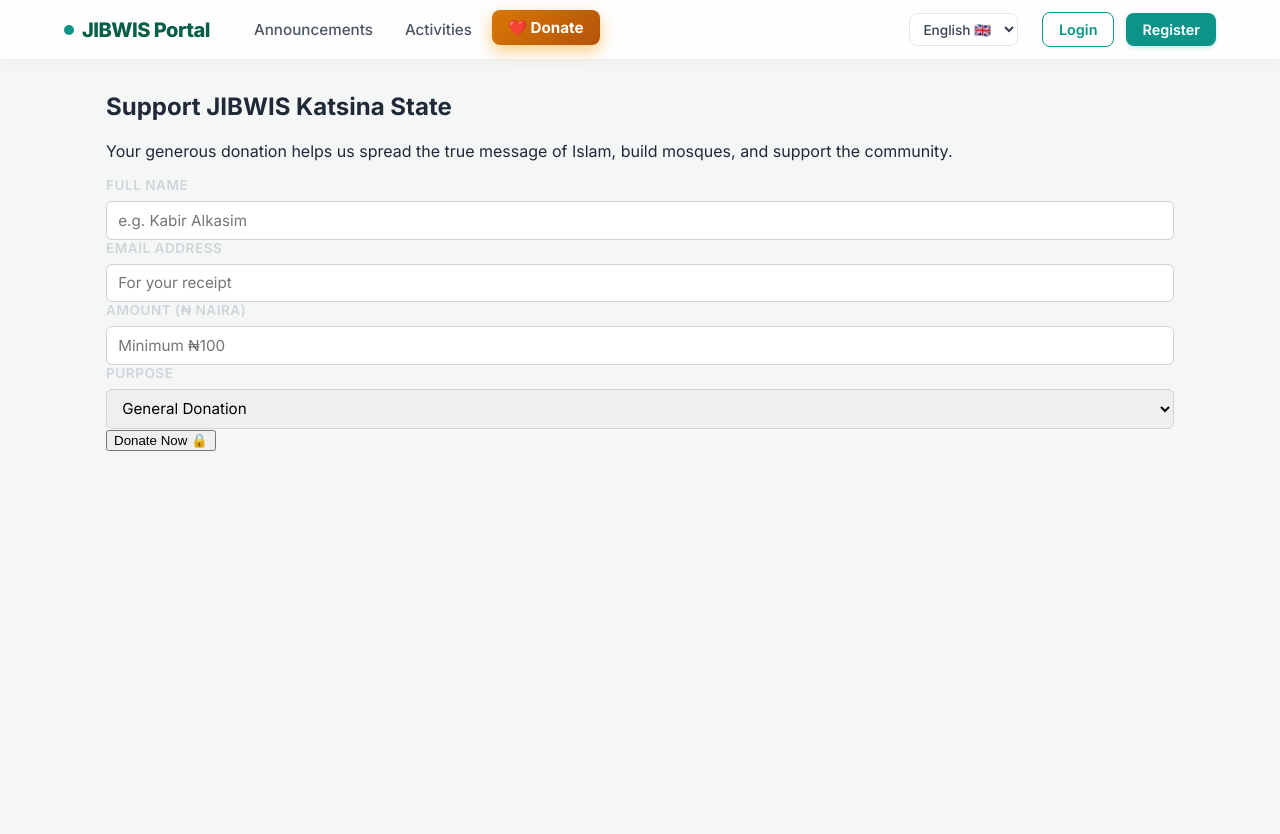
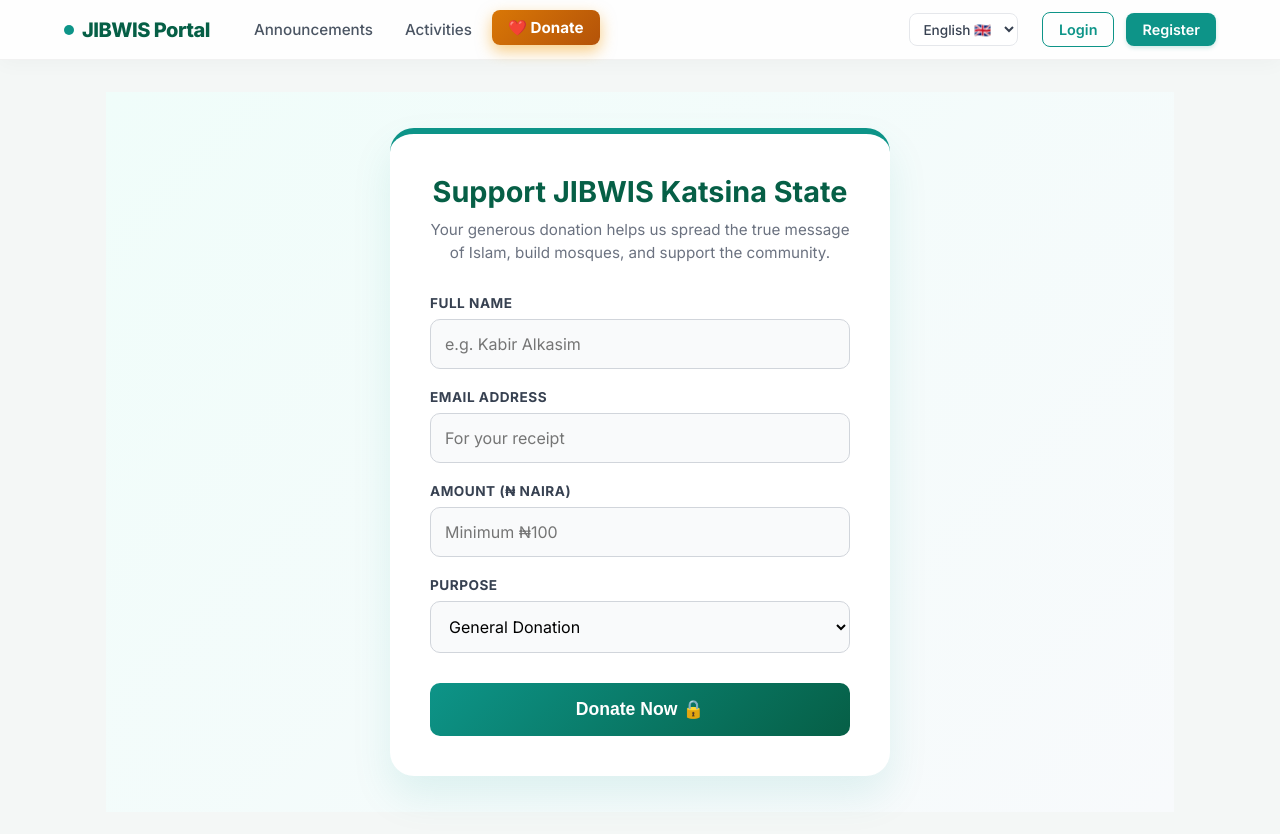
Before and after one commit to CodeSmartNG/Katsina-State-Jibwis, a React (Vite) app in the folder frontend/: page /donate in a window 1280 px wide. Shown: the top 834 px of the page. Before the commit the page ends 800 px from the top, so only its background shows below. Built offline with nearby package versions, Linux system fonts and the light colour scheme; no server answers.

Commit message:
Add donation page styles to styles.css

```diff
--- a/frontend/src/styles.css
+++ b/frontend/src/styles.css
@@ -462,6 +462,111 @@ textarea { min-height: 80px; resize: vertical; }
 }
 
 /* =========================================
+   DONATION PAGE STYLES
+   ========================================= */
+.donate-wrapper {
+  min-height: calc(100vh - 80px);
+  display: flex;
+  align-items: center;
+  justify-content: center;
+  padding: 2rem 1rem;
+  background: linear-gradient(135deg, #f0fdfa 0%, #f8fafc 100%);
+}
+
+.donate-card {
+  background: white;
+  width: 100%;
+  max-width: 500px;
+  padding: 40px;
+  border-radius: 24px;
+  box-shadow: 0 20px 40px rgba(13, 148, 136, 0.1);
+  border-top: 6px solid #0d9488;
+}
+
+.donate-header {
+  text-align: center;
+  margin-bottom: 30px;
+}
+
+.donate-header h2 {
+  color: #065f46;
+  margin: 0 0 10px 0;
+  font-size: 1.8rem;
+}
+
+.donate-header p {
+  color: #6b7280;
+  font-size: 0.95rem;
+  line-height: 1.5;
+  margin: 0;
+}
+
+.donate-form {
+  display: flex;
+  flex-direction: column;
+  gap: 20px;
+}
+
+.donate-form .form-group {
+  display: flex;
+  flex-direction: column;
+  gap: 8px;
+}
+
+.donate-form label {
+  font-size: 0.85rem;
+  font-weight: 700;
+  color: #374151;
+  text-transform: uppercase;
+  letter-spacing: 0.5px;
+}
+
+.donate-form input, .donate-form select {
+  padding: 14px;
+  border: 1px solid #d1d5db;
+  border-radius: 10px;
+  font-size: 1rem;
+  background: #f9fafb;
+  transition: all 0.2s;
+  width: 100%;
+  box-sizing: border-box;
+}
+
+.donate-form input:focus, .donate-form select:focus {
+  outline: none;
+  border-color: #0d9488;
+  background: white;
+  box-shadow: 0 0 0 4px rgba(13, 148, 136, 0.1);
+}
+
+/* The Big Beautiful Donate Button */
+.btn-donate {
+  background: linear-gradient(135deg, #0d9488 0%, #065f46 100%);
+  color: white;
+  border: none;
+  padding: 16px;
+  border-radius: 10px;
+  font-size: 1.1rem;
+  font-weight: 700;
+  cursor: pointer;
+  transition: transform 0.2s, box-shadow 0.2s;
+  margin-top: 10px;
+  width: 100%; /* 👈 This fixes the tiny button issue */
+  box-sizing: border-box;
+}
+
+.btn-donate:hover {
+  transform: translateY(-2px);
+  box-shadow: 0 10px 20px rgba(13, 148, 136, 0.3);
+}
+
+.btn-donate:disabled {
+  opacity: 0.7;
+  cursor: not-allowed;
+  transform: none;
+}
+
+/* =========================================
    RESPONSIVE (MOBILE)
    ========================================= */
 @media (max-width: 900px) {
```
